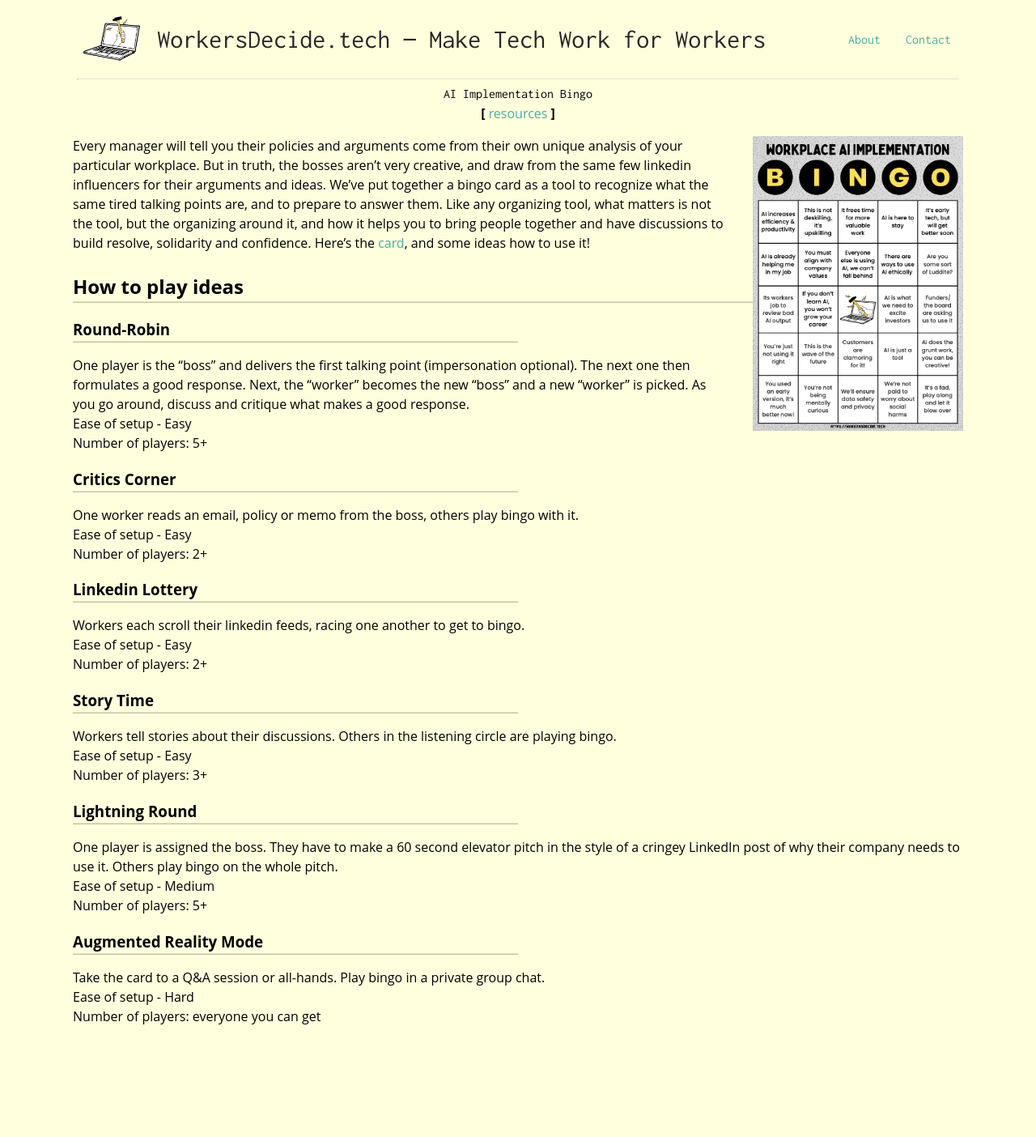
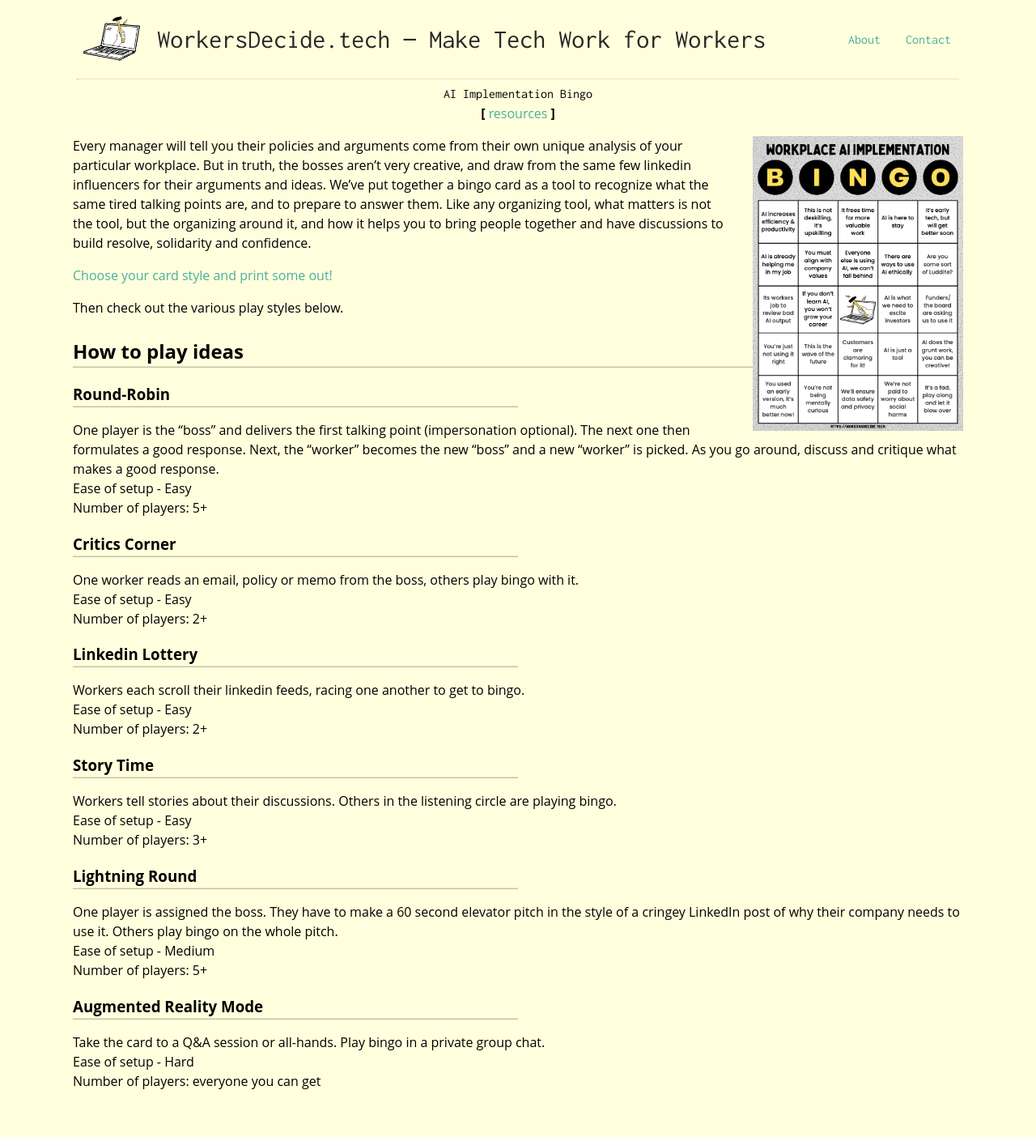
Before and after one commit to techworkersco/johnhenry, a Jekyll site: the page built from _resources/2025-09-18-bingo.md, in a window 1280 px wide. Shown: the whole page at 81% size. Built offline with Jekyll 4.4.1, drawn with Linux system fonts in a browser that asks for light colours; before the commit the page ends 1324 px from its top, so only the background shows below that.

Commit message:
bingo article links to print page

```diff
--- a/_resources/2025-09-18-bingo.md
+++ b/_resources/2025-09-18-bingo.md
@@ -12,7 +12,7 @@ highlight-promo: An organizing exercise to help raise awareness among your cowor
 tagline: Play online or print up to 30 randomized bingo cards and compete with your colleagues. This fun game should help keep you grounded while your managers and leadership parrot their coercive AI policies and talking points.
 ---
 
-[<img id="bingo-card" src="{{ "/assets/bingo.png" | relative_url }}" alt="Bingo Card" />](/assets/bingocard.pdf)
+[<img id="bingo-card" src="{{ "/assets/bingo.png" | relative_url }}" alt="Bingo Card" />](/bingo)
 Every manager will tell you their policies and arguments come from
 their own unique analysis of your particular workplace. But in truth,
 the bosses aren’t very creative, and draw from the same few linkedin
@@ -21,7 +21,11 @@ tool to recognize what the same tired talking points are, and to
 prepare to answer them. Like any organizing tool, what matters is not
 the tool, but the organizing around it, and how it helps you to bring
 people together and have discussions to build resolve, solidarity and
-confidence. Here's the [card](/assets/bingocard.pdf), and some ideas how to use it!
+confidence.
+
+[Choose your card style and print some out!](/bingo)
+
+Then check out the various play styles below.
 
 <!--end_excerpt-->
 
```
